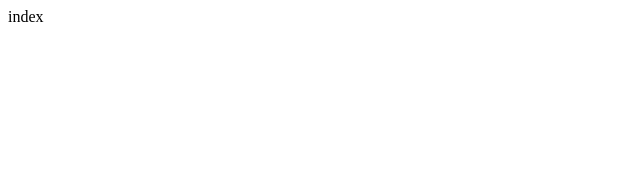
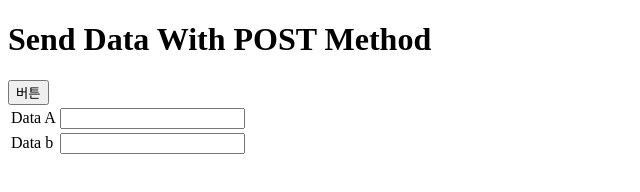
Before and after one commit to jadestern/modern_node_ex, a plain HTML site: page MultiPage/index.html in a window 1280 px wide. Shown: the whole page, without its empty margins (0-640 px from the left). Drawn offline with Linux system fonts and the light colour scheme.

Commit message:
POST 요청 매개변수 추출

```diff
--- a/MultiPage/index.html
+++ b/MultiPage/index.html
@@ -5,6 +5,20 @@
     <title>index</title>
 </head>
 <body>
-index
+<h1>Send Data With POST Method</h1>
+<form method="POST">
+    <table summary="">
+        <caption></caption>
+        <tr>
+            <td><label for="data_a">Data A</label></td>
+            <td><input type="text" id="data_a" name="data_a"/></td>
+        </tr>
+        <tr>
+            <td><label for="data_b">Data b</label></td>
+            <td><input type="text" id="data_b" name="data_b"/></td>
+        </tr>
+        <input type="submit" value="버튼"/>
+    </table>
+</form>
 </body>
 </html>
```
Also changed, not shown: MultiPage/app.js (+11 -6 lines).
